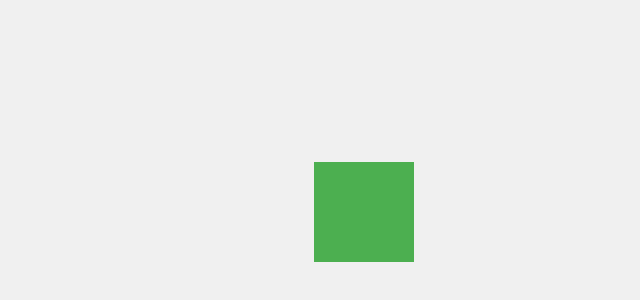
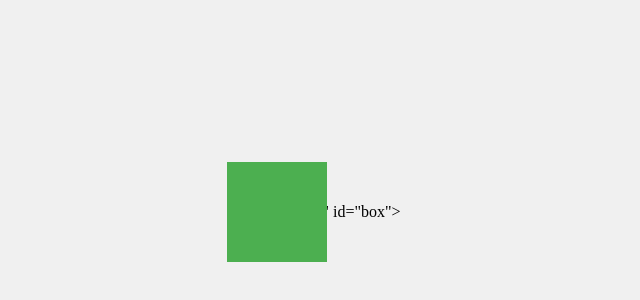
Before and after one commit to alanthomas5226/prueba-class, a plain HTML site: page index.html in a window 1280 px wide. Shown: the part 188-488 px from the top of the page, without its empty margins (376-1016 px from the left). Drawn offline with Linux system fonts and the light colour scheme.

Commit message:
cambios2

```diff
--- a/index.html
+++ b/index.html
@@ -8,7 +8,9 @@
 
 </head>
 <body>
+
     <div class="box" id="box"></div>
     <script src="script.js"></script>
+    div class="box" id="box"></div>
 </body>
 </html>
```
